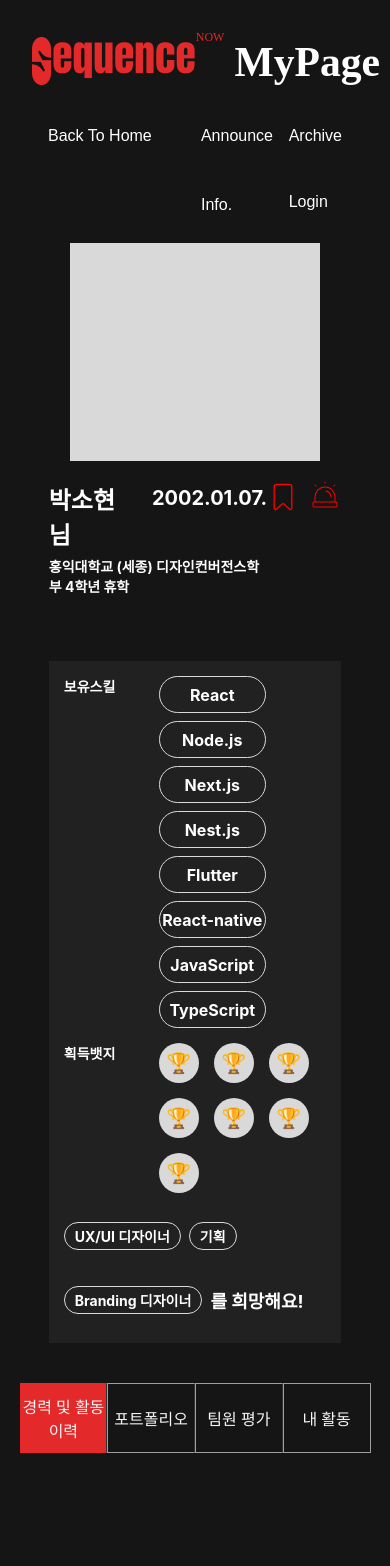
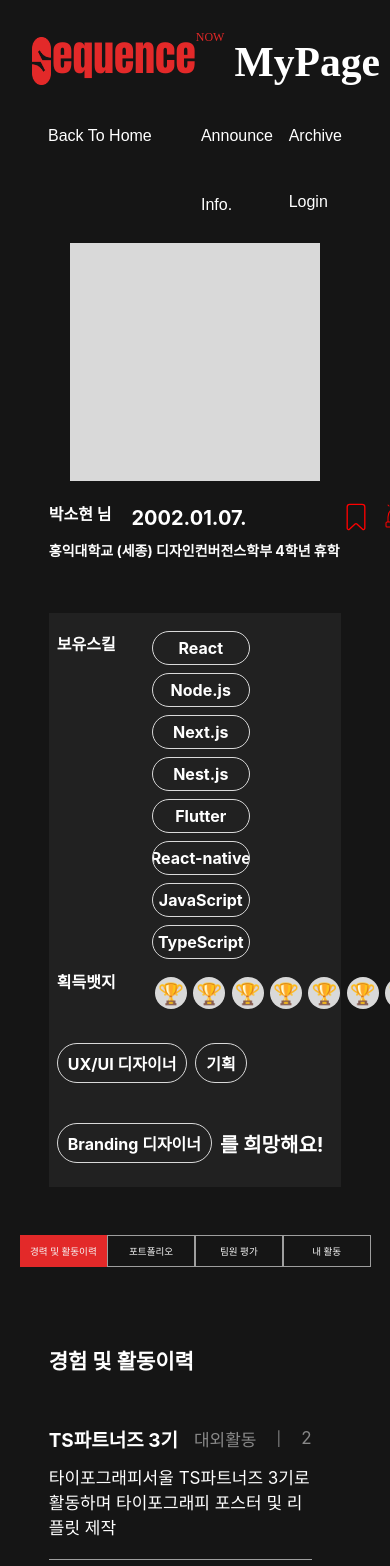
Before and after one commit to Sequence-Front/sequence, a React (Create React App) app: page /mypage in a window 390 px wide. Shown: the top 1566 px of the page. Built offline with nearby package versions, Linux system fonts and the light colour scheme.

Commit message:
mypage최종

```diff
--- a/src/mypage/MyPage.tsx
+++ b/src/mypage/MyPage.tsx
@@ -1,4 +1,5 @@
 // 2024-11-18 18:09 승균 작성
+// 2024-11-19 18:47 준용 작성
 import React, {useState} from 'react';
 import styled from 'styled-components';
 import Header from '../asset/component/Header';
@@ -8,7 +9,7 @@ import Portfolio from './page/Portfolio';
 import MemberEvaluation from './page/MemberEvaluation';
 import MyActivity from './page/MyActivity';
 
-export const Container = styled.div`
+const Container = styled.div`
   width: 100%;
   display: flex;
   flex-direction: column;
@@ -18,16 +19,13 @@ export const Container = styled.div`
   color: #fff;
   padding-top: 120px;
 
-  @media (max-width: 768px) {
-    padding-top: 100px;
-  }
 `
 
 const TabContainer = styled.div`
   display: flex;
   justify-content: space-between;
   width: 90%;
-  margin-bottom: 5rem;
+  margin-bottom: clamp(3rem, 5vw, 5rem);
 `
 
 interface TabButtonProps {
@@ -36,18 +34,15 @@ interface TabButtonProps {
 
 const TabButton = styled.button<TabButtonProps>`
   flex: 1;
-  padding: 10px 0;
+  padding: clamp(0.3rem, 2vw, 1.5rem);
+  margin-top: clamp(0.5rem, 2vw, 2rem);
   border: none;
   background-color: ${({ isActive }) => (isActive ? '#E32929' : '#151515')};
   color: #F5F5F5;
   cursor: pointer;
   border: 1px solid ${({isActive}) => (isActive? '#E32929': '#9E9E9E')};
-  font-size: 16px;
+  font-size: clamp(0.6rem, 2vw, 1.3rem);
   font-family: 'Noto Sans';
-
-  &:not(:last-child) {
-    border-right: 1px solid #333;
-  }
 
   &:hover {
     background-color: ${({ isActive }) => (isActive ? '#E32929' : '#151515')};
--- a/src/mypage/component/MemberEvaluationPost.tsx
+++ b/src/mypage/component/MemberEvaluationPost.tsx
@@ -1,3 +1,6 @@
+//11-19 05:48 준용 작성완료
+// 팀원 평가 Post
+
 import React from 'react';
 import styled from 'styled-components';
 
@@ -17,8 +20,8 @@ const PostContainerWrapper = styled.div`
   display: flex;
   background-color: #212121;
   flex-direction: row;
-  margin: 0.5rem 0;
-  padding: 1rem;
+  margin: clamp(0.3rem, 1vw, 0.5rem) 0;
+  padding: clamp(0.8rem, 2vw, 1rem);
   cursor: pointer;
 `
 
@@ -29,46 +32,53 @@ const DetailContainer = styled.div`
 `
 
 const Thumbnail = styled.img`
-  width: 6rem;
-  height: 6rem;
+  width: clamp(4rem, 8vw, 6rem);
+  height: clamp(4rem, 8vw, 6rem);
   background-color: #ccc;
   object-fit: cover;
-  margin-right: 2rem;
+  margin-right: clamp(1rem, 3vw, 2rem);
 `
 
 const UserInfo = styled.div`
   display: flex;
   flex-direction: row;
   align-items: center;
-  margin-bottom: 9px;
+  margin-bottom: clamp(5px, 0.9vw, 8px);
 `
 
 const UserName = styled.div`
-  font-size: 1.2rem;
-  margin-right: 2rem;
+  font-size: clamp(0.8rem, 1.8vw, 1.2rem);
+  margin-right: clamp(1rem, 2vw, 2rem);
   font-weight: bold;
 `
 
 const UserDetails = styled.div`
-  font-size: 0.9rem;
+  flex:1;
+  font-size: clamp(0.6rem, 1.2vw, 0.9rem);
   color: #aaaaaa;
+  white-space: nowrap;
+  overflow: hidden;
+  text-overflow: ellipsis;
 `
 
 const Comment = styled.div`
-  font-size: 0.9rem;
-  margin-bottom: 1rem;
+  font-size: clamp(0.6rem, 1.2vw, 0.9rem);
+  margin-bottom: clamp(0.8rem, 2vw, 1rem);
 `
 
 const Collaboration = styled.div`
-  font-size: 1rem;
-  margin-top: 0.3rem;
+  font-size: clamp(0.6rem, 1.2vw, 0.9rem);
+  margin-top: clamp(0.2rem, 1vw, 0.3rem);
   color: #afafaf;
+
+  span {
+    color: #ff3b3b;
+  }
 `
 
 const MemberEvaluationPost = ({member}:MemberProps ) => {
-
-    return (
-      <PostContainerWrapper >
+  return (
+    <PostContainerWrapper >
       <Thumbnail src={member.img} alt={`${member.name}의 사진`} />
       <DetailContainer>
         <UserInfo>
@@ -77,11 +87,11 @@ const MemberEvaluationPost = ({member}:MemberProps ) => {
         </UserInfo>
         <Comment>{member.content}</Comment>
         <Collaboration>
-          소현님과 <span style={{ color: '#ff3b3b' }}>{member.time}</span> 함께 했어요!
+          소현님과 <span>{member.time}</span> 함께 했어요!
         </Collaboration>
       </DetailContainer>
     </PostContainerWrapper>
-      );
+  );
 };
 
 export default MemberEvaluationPost;
--- a/src/mypage/component/MemberSummaryComponent.tsx
+++ b/src/mypage/component/MemberSummaryComponent.tsx
@@ -1,3 +1,5 @@
+// 11-19 1909 정준용
+
 import React from 'react';
 import styled from 'styled-components';
 
@@ -27,7 +29,7 @@ const BarWrapper = styled.div`
   background-color: #212121;
   justify-content: space-between;
   overflow: hidden;
-  margin-bottom: 0.8rem;
+  margin-bottom: clamp(0.5rem, 1.5vw, 0.8rem);
 `
 
 const BarFill = styled.div<{ width: number }>`
@@ -35,36 +37,37 @@ const BarFill = styled.div<{ width: number }>`
   width: ${(props) => props.width}%;
   background-color: #616161;
   align-items: center;
-  padding: 0.3rem;
+  padding: clamp(0.2rem, 0.8vw, 0.3rem);
   color: #ffffff;
-  font-size: 1rem;
+  font-size: clamp(0.8rem, 1.5vw, 1rem);
   font-weight: bold;
   white-space: nowrap;
 `
 
 const ProfileImage = styled.img`
   display: flex;
-  width: 2rem;
-  height: 2rem;
+  width: clamp(1.5rem, 3vw, 2rem);
+  height: clamp(1.5rem, 3vw, 2rem);
   border-radius: 50%;
-  margin-left: 1rem;
-  margin-right: 2rem;
+  margin-left: clamp(0.5rem, 1.5vw, 1rem);
+  margin-right: clamp(1rem, 3vw, 2rem);
 `
 
 const BarValue = styled.div`
   display: flex;
   color: #ff9393;
-  font-size: 1.4rem;
+  font-size: clamp(1rem, 2vw, 1.4rem);
   font-weight: bold;
-  margin-right: 1rem;
+  margin-right: clamp(0.5rem, 2vw, 1rem);
 `
 
 export const GrayBar = styled.div`
   width: 100%;
-  height: 1.5rem;
+  height: clamp(1rem, 2vw, 1.5rem);
   background: linear-gradient(to bottom, #212121, #21212100);
-  margin: 0.5rem auto;
+  margin: clamp(0.3rem, 1vw, 0.5rem) auto;
 `
+
 
 
 export const MemberSummaryComponent = ({item, maxValue}: EvaluationBarProps) => {
--- a/src/mypage/component/MyActivityPost.tsx
+++ b/src/mypage/component/MyActivityPost.tsx
@@ -1,3 +1,4 @@
+//11-19 준용 작성
 import React from 'react';
 import styled from 'styled-components';
 
@@ -14,7 +15,7 @@ const PostContainer = styled.div`
   justify-content: space-between;
   align-items: center;
   border-radius: 8px;
-  margin : 0.5rem 0;
+  margin: clamp(0.3rem, 1vw, 0.5rem) 0;
 `
 
 const StatusContainer = styled.div`
@@ -26,28 +27,31 @@ const Status = styled.div<{ isActive: boolean }>`
   display: flex;
   background-color: ${(props) => (props.isActive ? 'red' : 'none')};
   color: ${(props) => (props.isActive ? 'white' : '#616161')};
-  padding: 0.4rem 1rem;
+  padding: clamp(0.2rem, 0.8vw, 0.4rem) clamp(0.5rem, 1.5vw, 1rem);
   border: 1px solid ${(props) => (props.isActive ? 'red' : '#616161')};
   border-radius: 20px;
-  font-size: 0.8rem;
+  font-size: clamp(0.6rem, 1.2vw, 1rem);
   font-weight: bold;
 `
 
 const Title = styled.span`
   flex: 1;
-  margin: 0 1.5rem;
-  font-size: 1rem;
+  margin: 0 clamp(1rem, 2vw, 1.5rem);
+  font-size: clamp(0.8rem, 1.5vw, 1.25rem);
   text-align: left;
+  white-space: nowrap;
+  overflow: hidden;
+  text-overflow: ellipsis;
 `
 
 const Date = styled.span`
-  font-size: 0.9rem;
+  font-size: clamp(0.7rem, 1.2vw, 1.2rem);
   color: #757575;
-  margin-right: 1rem;
+  margin-right: clamp(0.5rem, 1.5vw, 1rem);
 `
 
 const Comments = styled.span`
-  font-size: 0.9rem;
+  font-size: clamp(0.7rem, 1.2vw, 1.2rem);
   color: #757575;
 `
 
--- a/src/mypage/component/ProfileHeader.tsx
+++ b/src/mypage/component/ProfileHeader.tsx
@@ -44,27 +44,28 @@ const TopInfo = styled.div`
   display: flex;
   justify-content: space-between;
   align-items: flex-start;
-  margin-bottom: 20px;
+  margin-bottom: 0.5rem;
 `;
 
 const Name = styled.div`
-  font-size: clamp(24px, 3vw, 36px);
+  font-size: clamp(1rem, 2.2vw, 3rem);
   font-weight: bold;
   margin: 0;
 `;
 
 const Birth = styled.p`
   color: #ffffff;
-  margin: clamp(5px, 1vw, 10px) 0;
+  margin: clamp(5px, 0.5vw, 0.5rem) 0;
   font-size: clamp(20px, 1.5vw, 22px);
   font-weight: bold;
 `;
 
 const Introduction = styled.p`
   color: #ffffff;
-  margin: clamp(5px, 1vw, 10px) 0;
+  margin: clamp(5px, 0.5vw, 0.5rem) 0;
   font-size: clamp(14px, 1.5vw, 18px);
   font-weight: bold;
+  white-space: nowrap;
 `;
 
 const IconContainer = styled.div`
@@ -93,41 +94,55 @@ const SkillsContainer = styled.div`
 const SkillTag = styled.div`
   background-color: transparent;
   border: 1px solid #D9D9D9;
-  width: clamp(85px, 15vw, 30px);
-  height: clamp(35px, 4vw, 30px);
+  width: clamp(30px, 3vw, 85px);
+  height: clamp(30px, 2vw, 2rem);
   border-radius: 25px;
-  font-size: clamp(16px, 1.2vw, 18px);
+  font-size: clamp(10px, 1.2vw, 18px);
   white-space: nowrap;
   overflow: hidden;
   text-overflow: ellipsis;
   display: flex;
   align-items: center;
   justify-content: center;
-  padding: 0 clamp(10px, 1vw, 15px);
+  padding: 0 clamp(0.5rem, 2vw, 2rem);
+
+  @media (max-width: 1000px) {
+    width: 5rem;
+    height: clamp(2rem, 3vw, 2.5rem);
+    font-size: clamp(1rem, 1.2vw, 18px);
+  }
+
 `;
 
 const BadgesContainer = styled.div`
   display: flex;
-  gap: clamp(15px, 1.5vw, 20px);
-  flex-wrap: wrap;
-`;
+  flex:1;
+`
 
 const Badge = styled.div`
-  width: clamp(40px, 4vw, 50px);
-  height: clamp(40px, 4vw, 50px);
+  display: flex;
+  width: clamp(1rem, 2.5vw, 2.5rem);
+  height: clamp(1rem, 2.5vw, 2.5rem);
+  margin: 0.5rem clamp(0.2rem, 0.5vw, 0.5rem);
   background-color: #D9D9D9;
   border-radius: 50%;
-  display: flex;
   align-items: center;
   justify-content: center;
-  font-size: clamp(20px, 2vw, 24px);
+  font-size: clamp(0.8rem, 1.5vw, 1.5rem);
+
+  @media (max-width: 1000px) {
+    width: clamp(2rem, 3vw, 2.5rem);
+    height: clamp(2rem, 3vw, 2.5rem);
+    font-size: clamp(1.3rem, 1.5vw, 1.5rem);
+  }
+
 `;
 
 const Hope = styled.p`
   background-color: transparent;
   border: 1px solid #D9D9D9;
   border-radius: 25px;
-  font-size: clamp(14px, 1.2vw, 16px);
+  font-size: clamp(0.5rem, 1vw, 2rem);
   white-space: nowrap;
   overflow: hidden;
   text-overflow: ellipsis;
@@ -135,19 +150,26 @@ const Hope = styled.p`
   align-items: center;
   justify-content: center;
   padding: clamp(3px, 0.5vw, 5px) clamp(10px, 0.5vw, 20px);
+
+  @media (max-width: 1000px) {
+    display: flex;
+    height: clamp(2rem, 3vw, 2.5rem);
+    font-size: clamp(1rem, 1.2vw, 18px);
+  }
 `;
 
 const Section = styled.div`
+  display: flex;
+  flex:1;
   background-color: #212121;
-  padding: clamp(15px, 2vw, 25px);
-  display: flex;
   flex-direction: column;
-  gap: clamp(15px, 2vw, 20px);
-  margin-top: auto;
+  padding: clamp(0.5rem, 1.5vw, 1.5rem);
+  justify-content: space-between;
 
   @media (max-width: 768px) {
     margin-top: 20px;
   }
+
 `;
 
 const SectionContent = styled.div`
@@ -156,6 +178,10 @@ const SectionContent = styled.div`
   align-items: flex-start;
   font-weight: bold;
   font-size: clamp(18px, 1.2vw, 20px);
+
+  @media (max-width: 1000px) {
+    margin-top: 10px;
+  }
 `;
 
 const SectionTitle = styled.div`
@@ -163,6 +189,10 @@ const SectionTitle = styled.div`
   font-size: clamp(14px, 1.2vw, 16px);
   min-width: clamp(80px, 10vw, 100px);
   font-weight: bold;
+
+  @media (max-width: 1000px) {
+    font-size: 1rem;
+  }
 `;
 
 const ContentWrapper = styled.div`
@@ -174,6 +204,11 @@ const HopeContainer = styled.div`
   align-items: center;
   flex-wrap: wrap;
   gap: clamp(8px, 1vw, 12px);
+  font-size: clamp(1rem, 1.4vw, 1.4rem);
+  @media (max-width: 1000px) {
+    font-size: 1.25rem;
+  }
+
 `;
 
 const dummyData = {
--- a/src/mypage/page/MyActivity.tsx
+++ b/src/mypage/page/MyActivity.tsx
@@ -11,23 +11,18 @@ const dummyData: PostProps[] = [
   { id: 5, status: '모집 완료', title: '성장과 도전! 공모전에서 함께 할 팀원을 구합니다.', date: '24.08.08.', comments: 24 },
 ];
 
-const Container = styled.div`
-  width: 100%;
-  color: #fff;
-  font-family: 'Noto Sans';
-`
-
 const Section = styled.div`
-  margin-bottom: 40px;
+  margin-bottom: clamp(2rem, 5vw, 3rem); /* 반응형 margin-bottom */
 `
 
 const Header = styled.div`
   display: flex;
-  margin-bottom: 2rem;
-  font-size: 1.2rem;
+  margin-bottom: clamp(1.5rem, 4vw, 2rem);
+  font-size: clamp(1rem, 2.5vw, 2rem);
   font-weight: bold;
   align-items: center;
-  gap: 1.5rem;
+  gap: clamp(1rem, 3vw, 1.5rem);
+
   &:after {
     content: '';
     flex: 1;
@@ -36,29 +31,35 @@ const Header = styled.div`
   }
 `
 
+const Container = styled.div`
+  width: 100%;
+  color: #fff;
+  font-family: 'Noto Sans';
+`
+
 const PostListContainer = styled.div`
   display: flex;
   flex-direction: column;
-
 `
 
 const ButtonWrapper = styled.div`
   display: flex;
   justify-content: center;
-  margin-top: 1.5rem;
+  margin-top: clamp(1rem, 3vw, 1.5rem);
 `
 
 const Button = styled.button`
   display: flex;
   align-items: center;
-  gap: 2rem;
-  padding: 0.6rem 1.2rem;
+  margin-top: clamp(0.5rem, 1vw, 1rem);
+  gap: clamp(1rem, 2.5vw, 2rem);
+  padding: clamp(0.4rem, 1vw, 0.6rem) clamp(0.8rem, 2vw, 1.2rem);
   background-color: transparent;
   color: #ff0000;
   border: 2px solid #ff0000;
-  font-size: 1rem;
+  font-size: clamp(1rem, 1.2vw, 1.8rem);
+  font-weight: bold;
   cursor: pointer;
-  transition: all 0.3s;
 
   &:hover {
     background-color: #ff0000;
```
Also changed, not shown: src/mypage/page/MemberEvaluation.tsx (+54 -21 lines).
